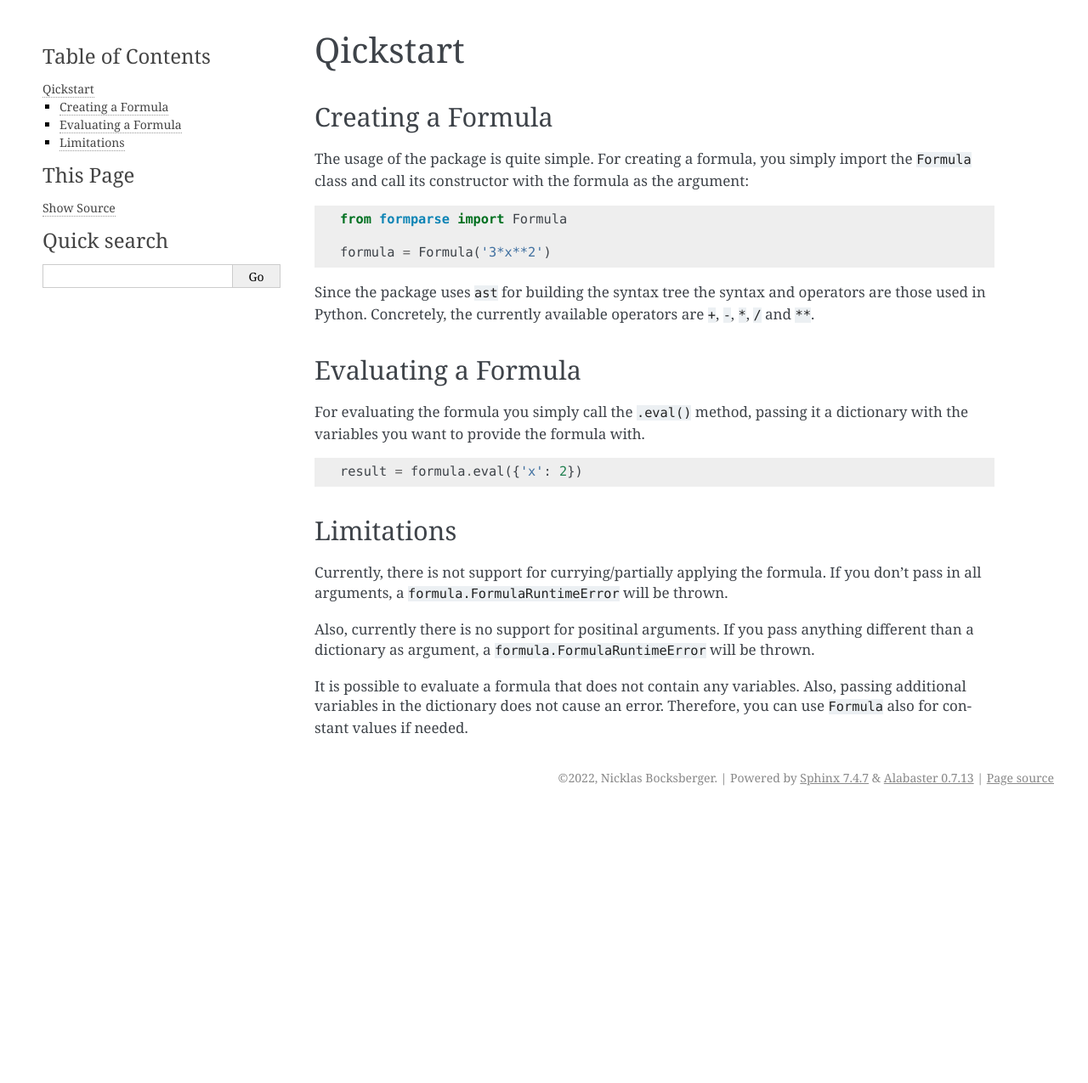
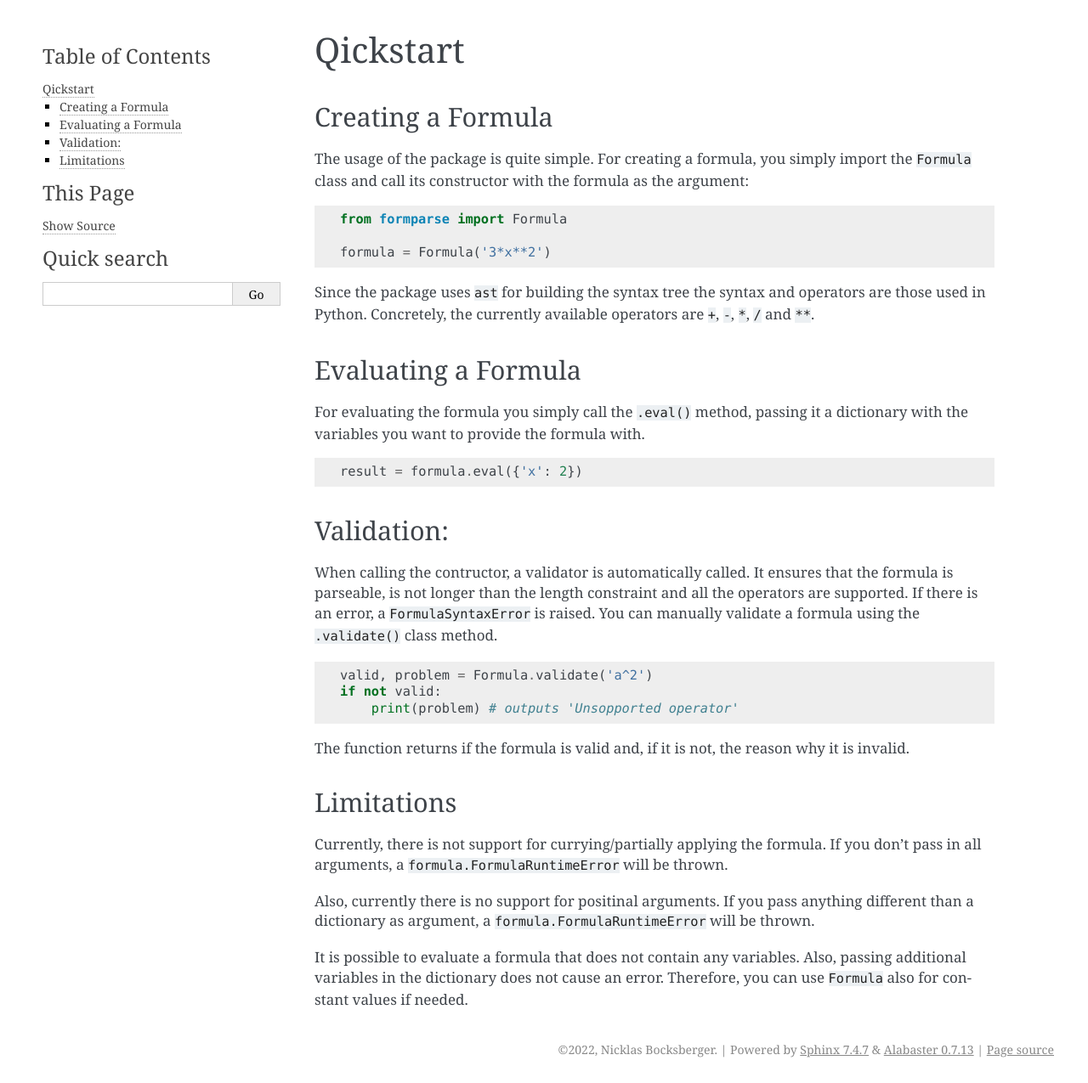
Before and after one commit to nick28829/formparse, a Sphinx documentation site: the page built from docs/quickstart.rst, in a window 1280 px wide. Shown: the whole page at 85% size. Built offline with Sphinx 7.4.7, drawn with Linux system fonts in a browser that asks for light colours; before the commit the page ends 955 px from its top, so only the background shows below that.

Commit message:
#4 documentation updates

```diff
--- a/docs/quickstart.rst
+++ b/docs/quickstart.rst
@@ -37,6 +37,27 @@ it a dictionary with the variables you want to provide the formula with.
     result = formula.eval({'x': 2})
 
 
+.. _validation:
+
+Validation:
+===========
+When calling the contructor, a validator is automatically called. It ensures
+that the formula is parseable, is not longer than the length constraint and
+all the operators are supported. If there is an error, a ``FormulaSyntaxError``
+is raised. You can manually validate a formula using the ``.validate()`` class
+method.
+
+.. code-block:: python
+
+
+    valid, problem = Formula.validate('a^2')
+    if not valid:
+        print(problem) # outputs 'Unsopported operator'
+
+
+The function returns if the formula is valid and, if it is not, the reason why
+it is invalid.
+
 .. _limitations:
 
 Limitations
```
Also changed, not shown: README.rst (+15 -0 lines), 1 other file.
